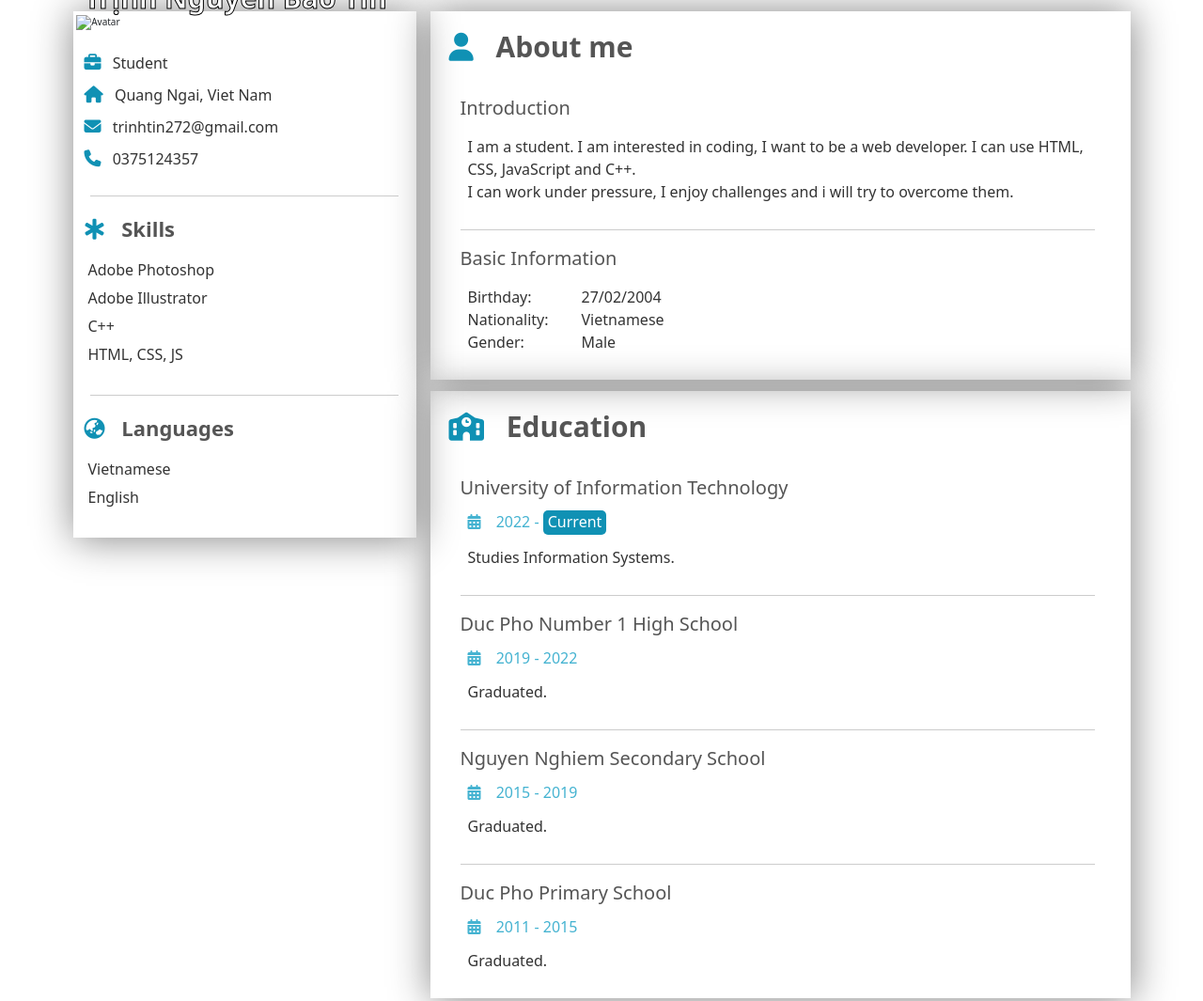
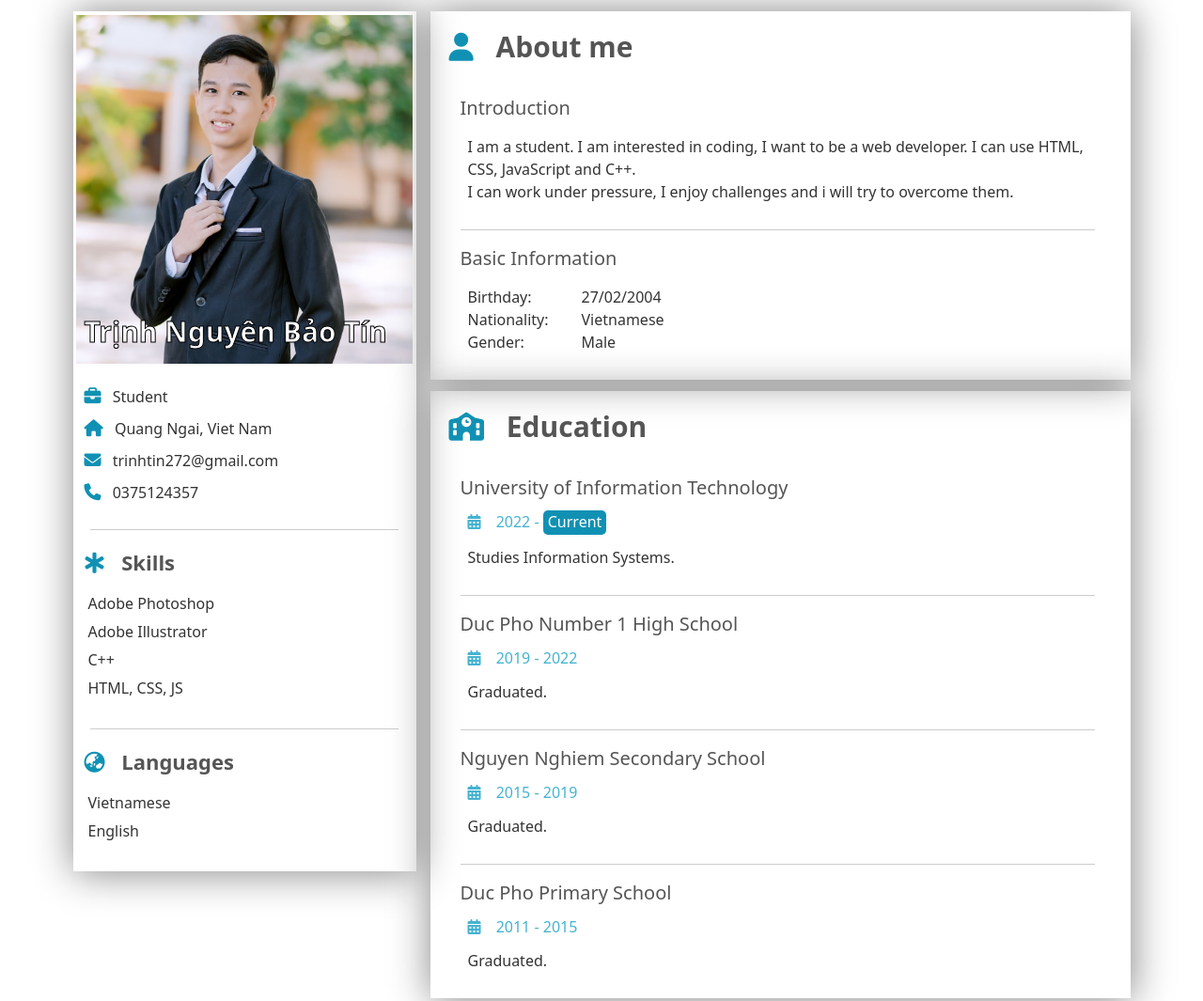
Before and after one commit to AST-tnbt/AST-tnbt.github.io, a plain HTML site: page index.html in a window 1280 px wide. Shown: the top 1065 px of the page at 94% size. Drawn offline with nearby package versions, Linux system fonts and the light colour scheme.

Commit message:
Update index.html

```diff
--- a/index.html
+++ b/index.html
@@ -20,7 +20,7 @@
                 <div class="col-xl-4">
                     <div class="left-page">
                         <div class="information">
-                            <img class="avt-img" src="./photo/QVN09040.jpg" alt="Avatar">
+                            <img class="avt-img" src="QVN09040.jpg" alt="Avatar">
                             <ul class="information__contact">
                                 <li class="information__contact-item">
                                     <span class="information__contact-name">Trịnh Nguyên Bảo Tín</span>
```
